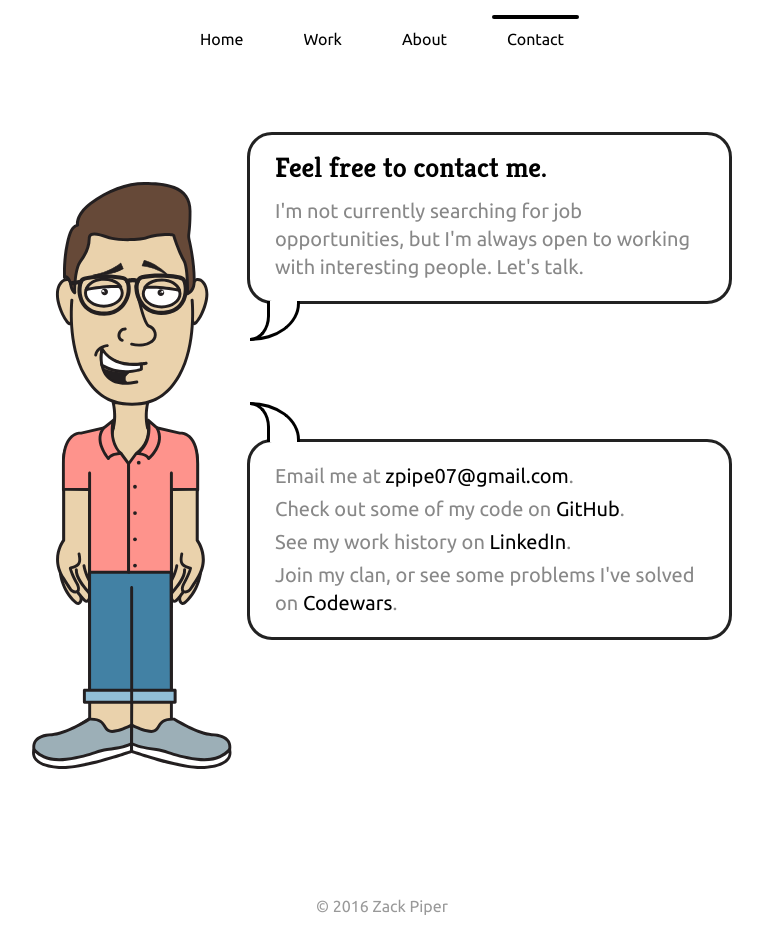
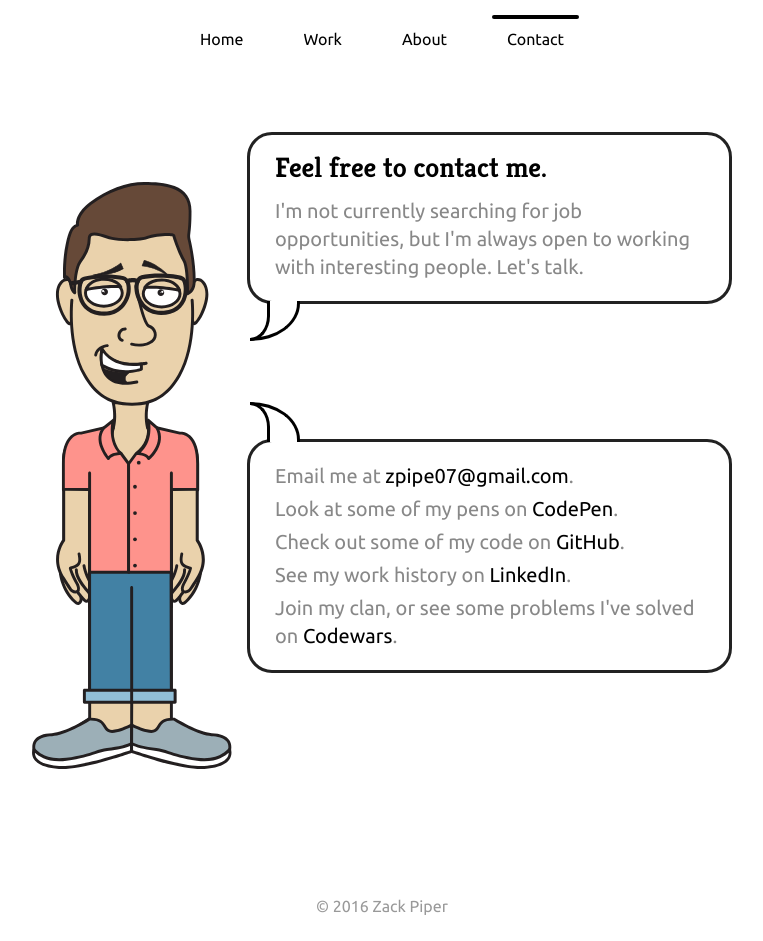
Before and after one commit to zpipe07/zpipe07.github.io, a Jekyll site: the page built from contact.html, in a window 1280 px wide. Shown: the whole page, without its empty margins (258-1021 px from the left). Built offline with Jekyll 4.4.1, drawn with Linux system fonts in a browser that asks for light colours; nearby versions of some CDN libraries.

Commit message:
reformat html, add codepen link

```diff
--- a/about.html
+++ b/about.html
@@ -9,18 +9,22 @@ permalink: /about/
     <h1 class="speech-bubble__h1">
       I'm lucky enough to live and work in the San Francisco Bay Area.
     </h1>
+
     <p class="speech-bubble__p">
       When I'm not writing code I enjoy riding bikes around town, snowboarding, drawing cartoons, and drinking craft beer.
     </p>
   </div>
+
   <div class="cartoon__img-wrapper">
     <img src="{{ site.baseurl }}/images/zack-about-v2.svg" alt="Cartoon image of Zack">
   </div>
+
   <div class="speech-bubble speech-bubble--middle">
     <p class="speech-bubble__p">
       I enjoy meeting and working with interesting people. If you want to talk about potential projects, CSS, or bicycles just <a href="/contact">contact</a> me.
     </p>
   </div>
+
   <div class="speech-bubble speech-bubble--bottom">
     <p class="speech-bubble__p">
       The inspiration for the design of this site comes from two of my personal interests: cartoons and fashion.
--- a/contact.html
+++ b/contact.html
@@ -9,23 +9,33 @@ permalink: /contact/
     <h1 class="speech-bubble__h1">
       Feel free to contact me.
     </h1>
+
     <p class="speech-bubble__p">
       I'm not currently searching for job opportunities, but I'm always open to working with interesting people. Let's talk.
     </p>
   </div>
+
   <div class="cartoon__img-wrapper">
     <img src="{{ site.baseurl }}/images/zack-contact-v2.svg" alt="Cartoon image of Zack">
   </div>
+
   <div class="speech-bubble speech-bubble--middle">
     <p class="speech-bubble__p">
       Email me at <a href="mailto:zpipe07@gmail.com">zpipe07@gmail.com</a>.
     </p>
+
+    <p class="speech-bubble__p">
+      Look at some of my pens on <a href="http://codepen.io/zpipe07/" target="_blank">CodePen</a>.
+    </p>
+
     <p class="speech-bubble__p">
       Check out some of my code on <a href="https://github.com/zpipe07" target="_blank">GitHub</a>.
     </p>
+
     <p class="speech-bubble__p">
       See my work history on <a href="https://www.linkedin.com/pub/zachary-piper/53/ab1/a03" target="_blank">LinkedIn</a>.
     </p>
+
     <p class="speech-bubble__p">
       Join my clan, or see some problems I've solved on <a href="http://www.codewars.com/users/zpipe07" target="_blank">Codewars</a>.
     </p>
--- a/index.html
+++ b/index.html
@@ -8,18 +8,22 @@ title: Home
     <h1 class="speech-bubble__h1">
       Hey I'm Zack. I'm a web developer, and I like cartoons.
     </h1>
+
     <p class="speech-bubble__p">
       This is my website. Check out some of my <a data-js="internal-link" href="/work/">work</a>, learn more <a data-js="internal-link" href="/about/">about</a> me, or <a data-js="internal-link" href="/contact/">contact</a> me.
     </p>
   </div>
+
   <div class="cartoon__img-wrapper">
     <img src="{{ site.baseurl }}/images/zack-home-v2.svg" alt="Cartoon image of Zack">
   </div>
+
   <div class="speech-bubble speech-bubble--middle">
     <p class="speech-bubble__p">
       I built this site to show off my portfolio. It is built with <a href="http://jekyllrb.com/" target="_blank">Jekyll</a> - an awesome static site generator. The cartoons were made in Illustrator.
     </p>
   </div>
+
   <div class="speech-bubble speech-bubble--bottom">
     <p class="speech-bubble__p">
       I'm not a professional designer, but I did design this website. I am especially interested in web, UX, &amp; industrial design.
--- a/work.html
+++ b/work.html
@@ -9,13 +9,16 @@ permalink: /work/
     <h1 class="speech-bubble__h1">
       I write lots of JavaScript and CSS.
     </h1>
+
     <p class="speech-bubble__p">
       I was introduced to programming in college, and I immediately knew I wanted to write code for a living. I learned web development on my own, and I've focused on front-end development. You can see some of my work below.
     </p>
   </div>
+
   <div class="cartoon__img-wrapper">
     <img src="{{ site.baseurl }}/images/zack-work-v2.svg" alt="Cartoon image of Zack">
   </div>
+
   <div class="speech-bubble speech-bubble--middle">
     <p class="speech-bubble__p">
       I focus on writing code that is responsive, accessible, and maintainable. Some of my favorite tools to use are Gulp, Sass, Illustrator, and Sublime Text.
```
